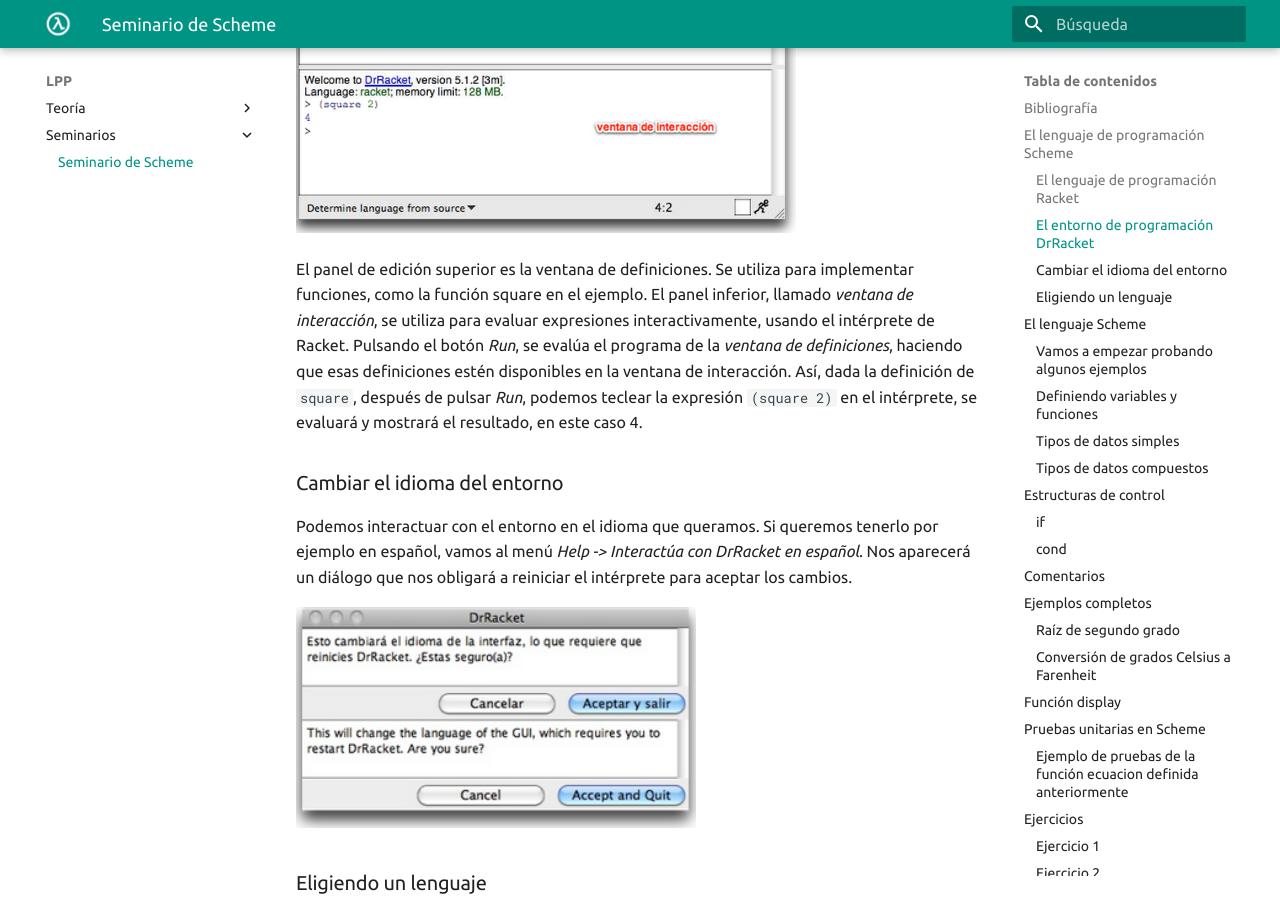
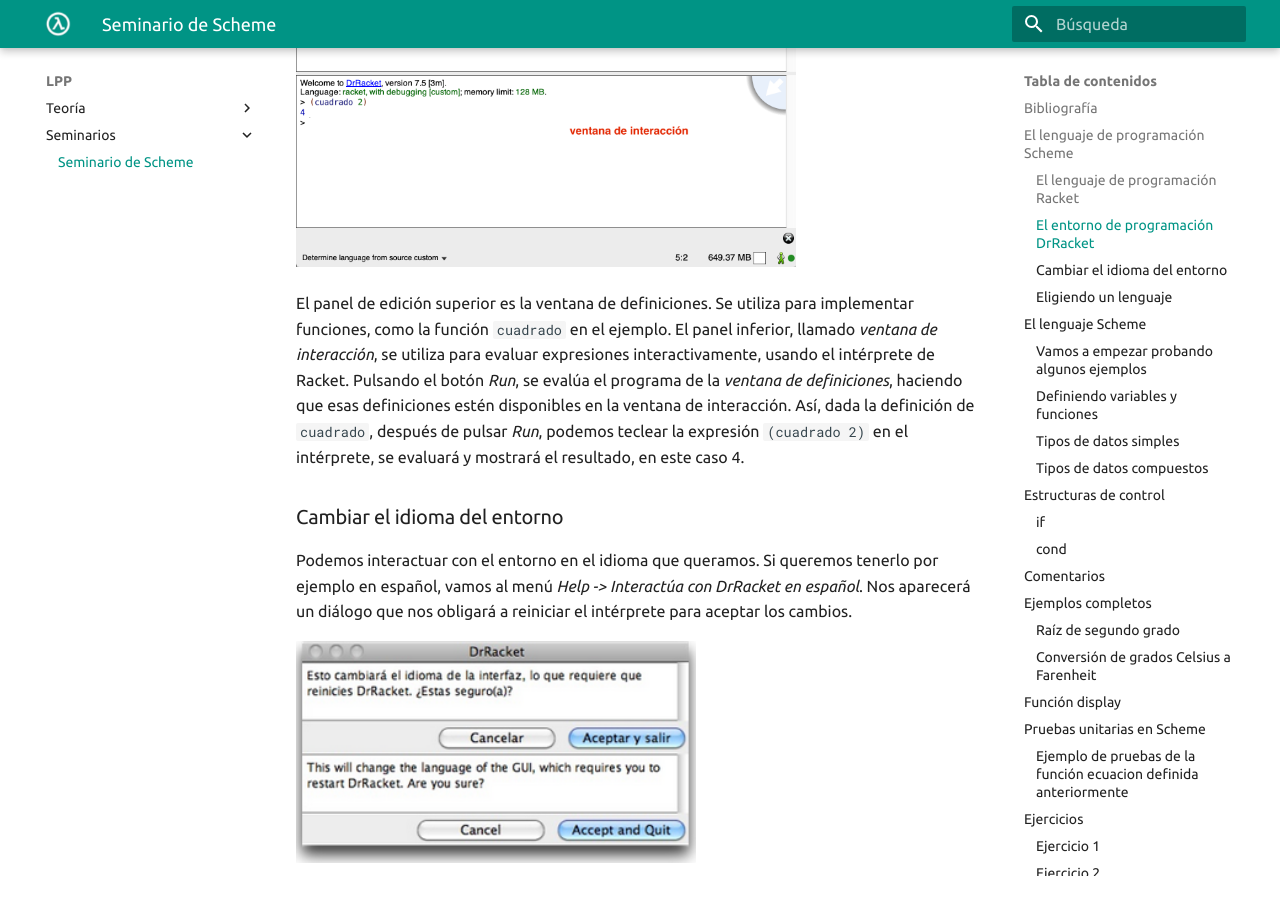
Before and after one commit to domingogallardo/apuntes-lpp, an MkDocs documentation site: the page built from docs/seminarios/seminario1-scheme/seminario1-scheme.md, in a window 1280 px wide and 900 px high, scrolled down 2069 px. Built offline with MkDocs 1.6.1 and Material for MkDocs 9.7.7, drawn with Linux system fonts in a browser that asks for light colours.

Commit message:
Imagen paneles DrRacket

```diff
--- a/docs/seminarios/seminario1-scheme/seminario1-scheme.md
+++ b/docs/seminarios/seminario1-scheme/seminario1-scheme.md
@@ -71,13 +71,13 @@ estado abajo.
 <img src="imagenes/racket1.png" width="500px"/>
 
 El panel de edición superior es la ventana de definiciones. Se utiliza
-para implementar funciones, como la función square en el ejemplo. El
+para implementar funciones, como la función `cuadrado` en el ejemplo. El
 panel inferior, llamado _ventana de interacción_, se utiliza para
 evaluar expresiones interactivamente, usando el intérprete de
 Racket. Pulsando el botón _Run_, se evalúa el programa de la _ventana
 de definiciones_, haciendo que esas definiciones estén disponibles en
-la ventana de interacción. Así, dada la definición de `square`,
-después de pulsar _Run_, podemos teclear la expresión `(square 2)` en
+la ventana de interacción. Así, dada la definición de `cuadrado`,
+después de pulsar _Run_, podemos teclear la expresión `(cuadrado 2)` en
 el intérprete, se evaluará y mostrará el resultado, en este caso 4.
 
 ### Cambiar el idioma del entorno
```
Also changed, not shown: docs/seminarios/seminario1-scheme/imagenes/racket1.png.
